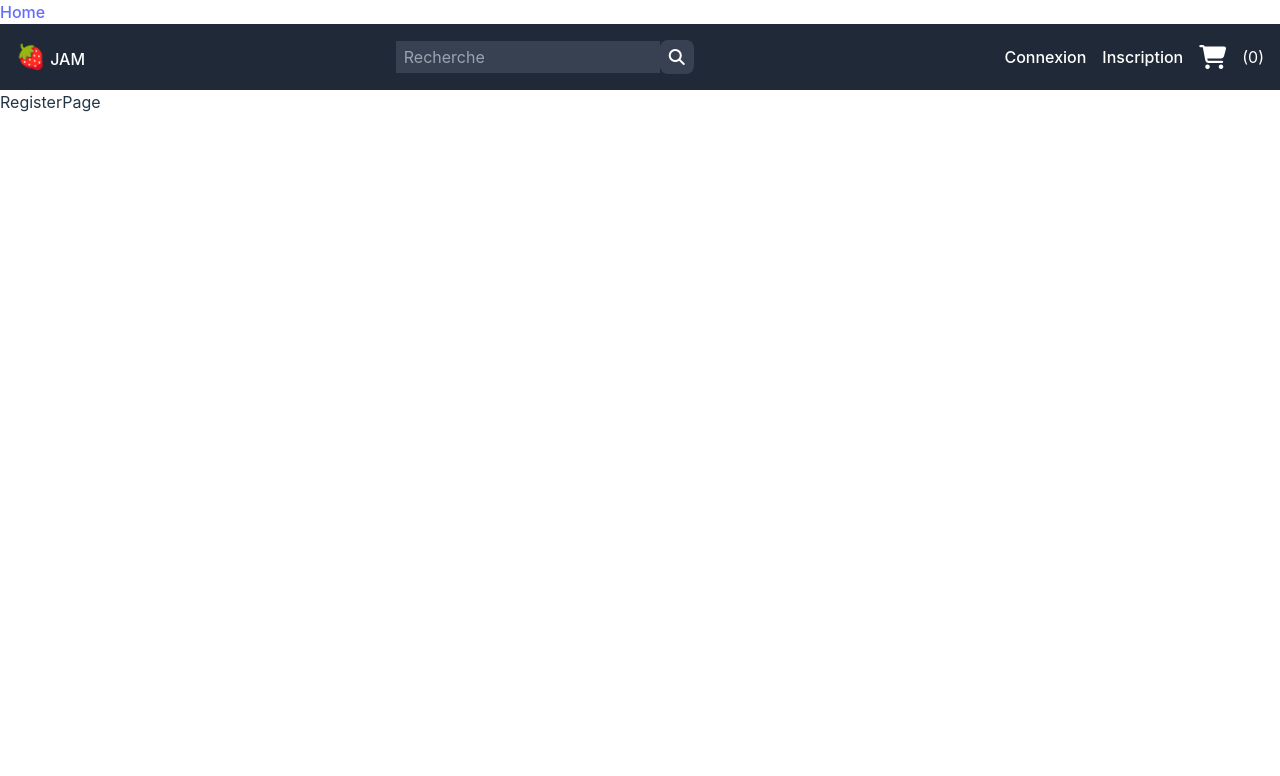
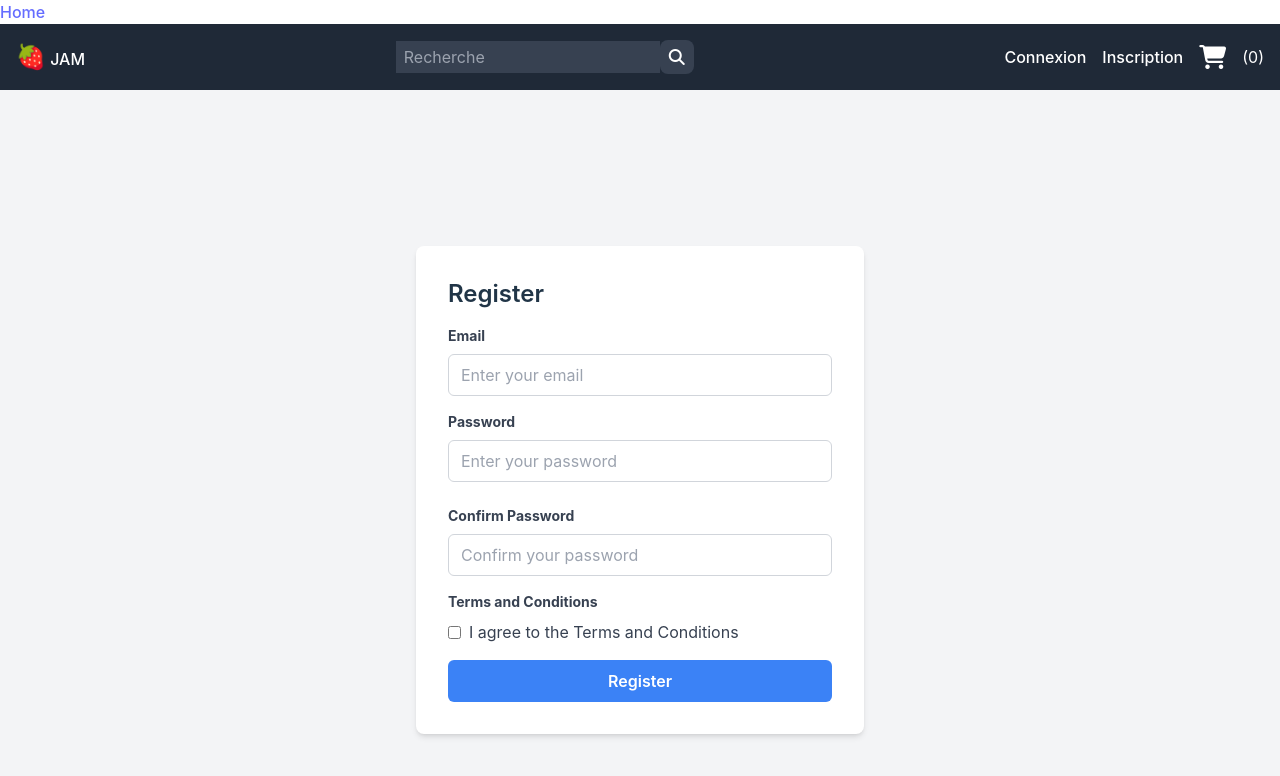
Before and after one commit to IssaDia/application_jam_3wa-front, a React (Vite) app: page /register in a window 1280 px wide. Shown: the top 776 px of the page. Built offline with nearby package versions, Linux system fonts and the light colour scheme; no server answers.

Commit message:
basic login and register page added

```diff
--- a/src/pages/LoginPage.jsx
+++ b/src/pages/LoginPage.jsx
@@ -1,7 +1,54 @@
 import React from "react";
 
 const LoginPage = () => {
-  return <div>LoginPage</div>;
+  return (
+    <div className="min-h-screen flex items-center justify-center bg-gray-100">
+      <div className="bg-white p-8 rounded-lg shadow-md w-full max-w-md">
+        <h1 className="text-2xl font-semibold mb-4">Login</h1>
+        <div className="mb-4">
+          <label
+            className="block text-gray-700 text-sm font-bold mb-2"
+            htmlFor="email"
+          >
+            Email
+          </label>
+          <input
+            className="w-full border border-gray-300 rounded-md px-3 py-2 text-gray-700 focus:outline-none focus:border-blue-500"
+            type="email"
+            id="email"
+            placeholder="Enter your email"
+          />
+        </div>
+        <div className="mb-6">
+          <label
+            className="block text-gray-700 text-sm font-bold mb-2"
+            htmlFor="password"
+          >
+            Password
+          </label>
+          <input
+            className="w-full border border-gray-300 rounded-md px-3 py-2 text-gray-700 focus:outline-none focus:border-blue-500"
+            type="password"
+            id="password"
+            placeholder="Enter your password"
+          />
+        </div>
+        <div>
+          <button className="w-full bg-blue-500 text-white font-semibold py-2 rounded-md hover:bg-blue-600">
+            Sign In
+          </button>
+        </div>
+        <div className="mt-4 text-center">
+          <p>
+            Not a member?{" "}
+            <a href="/register" className="text-blue-500 hover:underline">
+              Register
+            </a>
+          </p>
+        </div>
+      </div>
+    </div>
+  );
 };
 
 export default LoginPage;
--- a/src/pages/RegisterPage.jsx
+++ b/src/pages/RegisterPage.jsx
@@ -1,7 +1,86 @@
-import React from "react";
+import React, { useState } from "react";
 
 const RegisterPage = () => {
-  return <div>RegisterPage</div>;
+  const [agreeTerms, setAgreeTerms] = useState(false);
+
+  const handleAgreeTermsChange = () => {
+    setAgreeTerms(!agreeTerms);
+  };
+
+  return (
+    <div className="min-h-screen flex items-center justify-center bg-gray-100">
+      <div className="bg-white p-8 rounded-lg shadow-md w-full max-w-md">
+        <h1 className="text-2xl font-semibold mb-4">Register</h1>
+        <div className="mb-4">
+          <label
+            className="block text-gray-700 text-sm font-bold mb-2"
+            htmlFor="email"
+          >
+            Email
+          </label>
+          <input
+            className="w-full border border-gray-300 rounded-md px-3 py-2 text-gray-700 focus:outline-none focus:border-blue-500"
+            type="email"
+            id="email"
+            placeholder="Enter your email"
+          />
+        </div>
+        <div className="mb-6">
+          <label
+            className="block text-gray-700 text-sm font-bold mb-2"
+            htmlFor="password"
+          >
+            Password
+          </label>
+          <input
+            className="w-full border border-gray-300 rounded-md px-3 py-2 text-gray-700 focus:outline-none focus:border-blue-500"
+            type="password"
+            id="password"
+            placeholder="Enter your password"
+          />
+        </div>
+        <div className="mb-4">
+          <label
+            className="block text-gray-700 text-sm font-bold mb-2"
+            htmlFor="password"
+          >
+            Confirm Password
+          </label>
+          <input
+            className="w-full border border-gray-300 rounded-md px-3 py-2 text-gray-700 focus:outline-none focus:border-blue-500"
+            type="password"
+            id="confirmPassword"
+            placeholder="Confirm your password"
+          />
+        </div>
+        <div className="mb-4">
+          <label className="block text-gray-700 text-sm font-bold mb-2">
+            Terms and Conditions
+          </label>
+          <div className="flex items-center">
+            <input
+              type="checkbox"
+              id="agreeTerms"
+              className="text-blue-500"
+              checked={agreeTerms}
+              onChange={handleAgreeTermsChange}
+            />
+            <label className="ml-2 text-gray-700" htmlFor="agreeTerms">
+              I agree to the Terms and Conditions
+            </label>
+          </div>
+        </div>
+        <div>
+          <button
+            className="w-full bg-blue-500 text-white font-semibold py-2 rounded-md hover:bg-blue-600"
+            disabled={!agreeTerms}
+          >
+            Register
+          </button>
+        </div>
+      </div>
+    </div>
+  );
 };
 
 export default RegisterPage;
```
